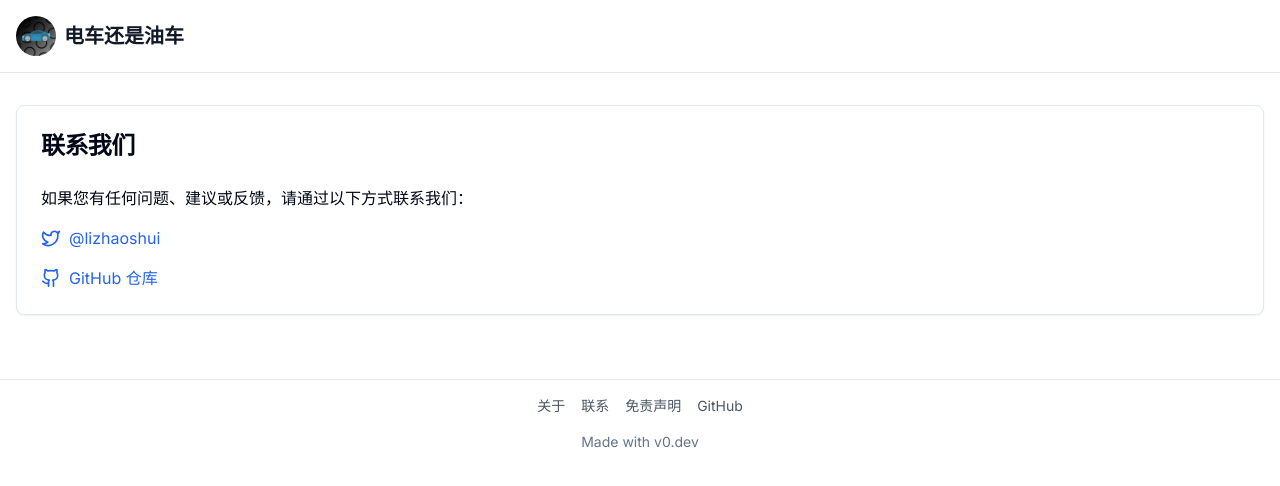
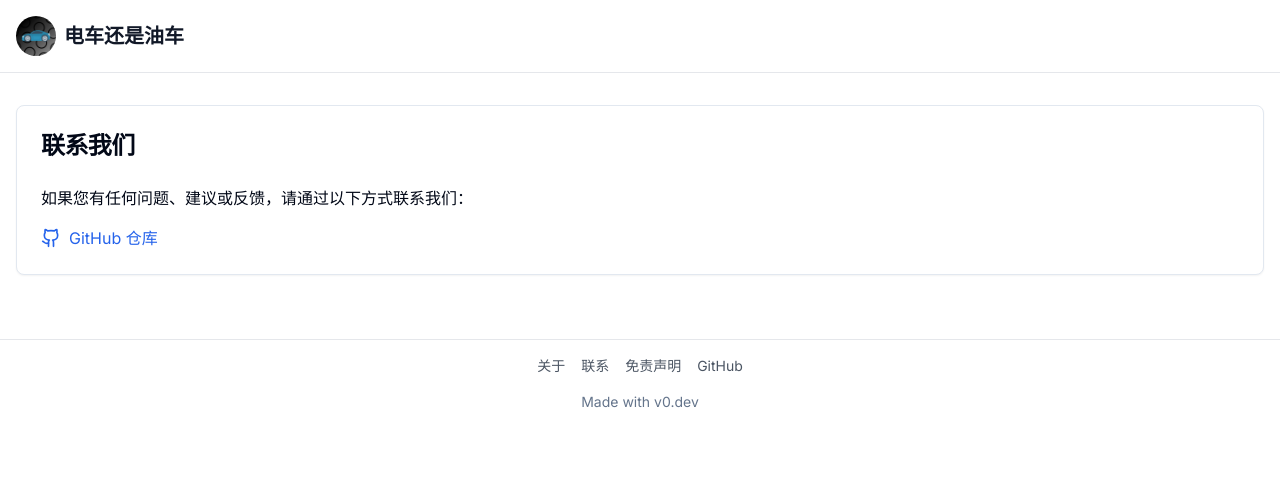
Before and after one commit to budaobu/car-calculator, a Next.js app: page /contact in a window 1280 px wide. Shown: the top 486 px of the page. Built offline with nearby package versions, Linux system fonts and the light colour scheme.

Commit message:
Update page.tsx

```diff
--- a/app/contact/page.tsx
+++ b/app/contact/page.tsx
@@ -20,12 +20,12 @@ export default function ContactPage() {
                   your.email@example.com
                 </a>
               </li> */}
-              <li>
-                <a href="https://x.com/lizhaoshui" target="_blank" rel="noopener noreferrer" className="flex items-center text-blue-600 hover:underline">
+              {/* <li>
+                <a href="https://x.com/yourname" target="_blank" rel="noopener noreferrer" className="flex items-center text-blue-600 hover:underline">
                   <Twitter className="w-5 h-5 mr-2" />
-                  @lizhaoshui
+                  @yourname
                 </a>
-              </li>
+              </li> */}
               <li>
                 <a href="https://github.com/budaobu/car-calculator" target="_blank" rel="noopener noreferrer" className="flex items-center text-blue-600 hover:underline">
                   <Github className="w-5 h-5 mr-2" />
```
